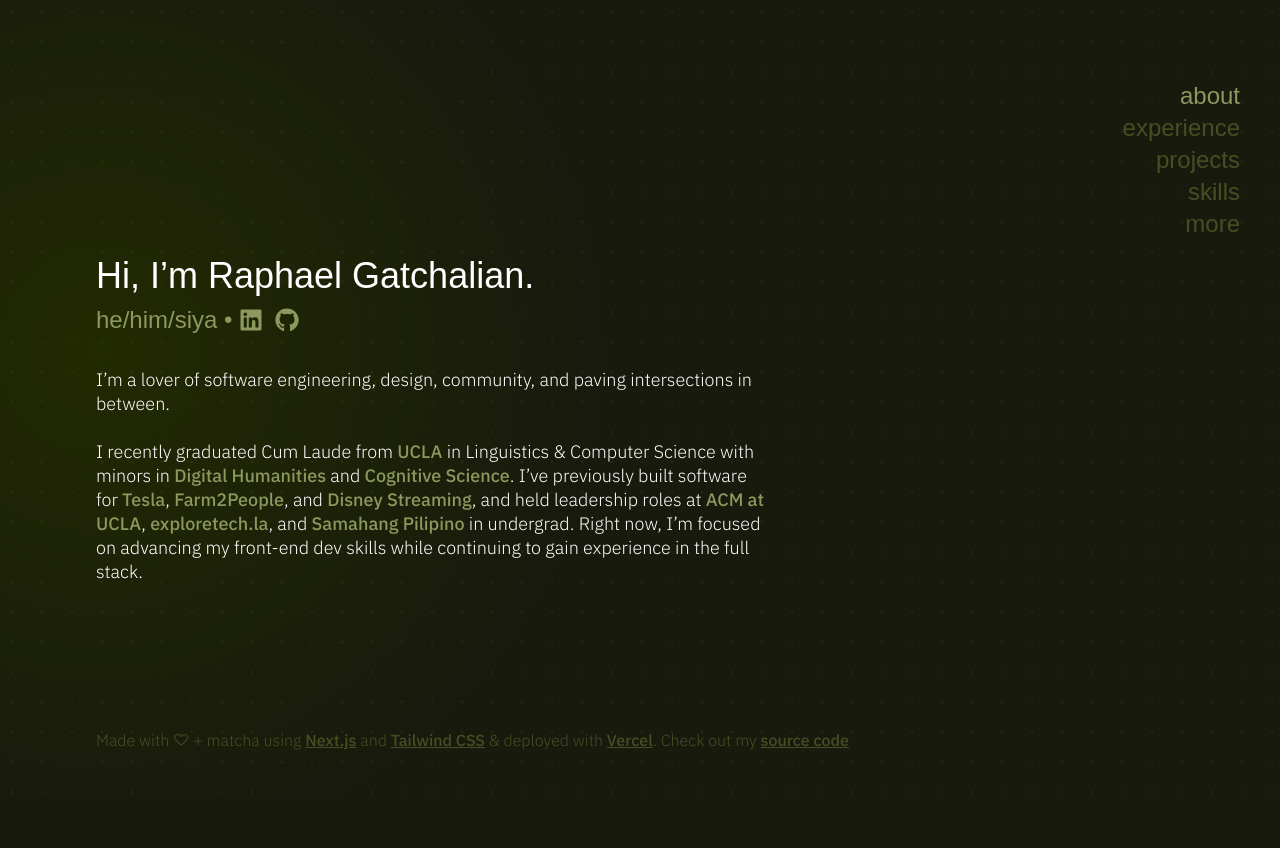
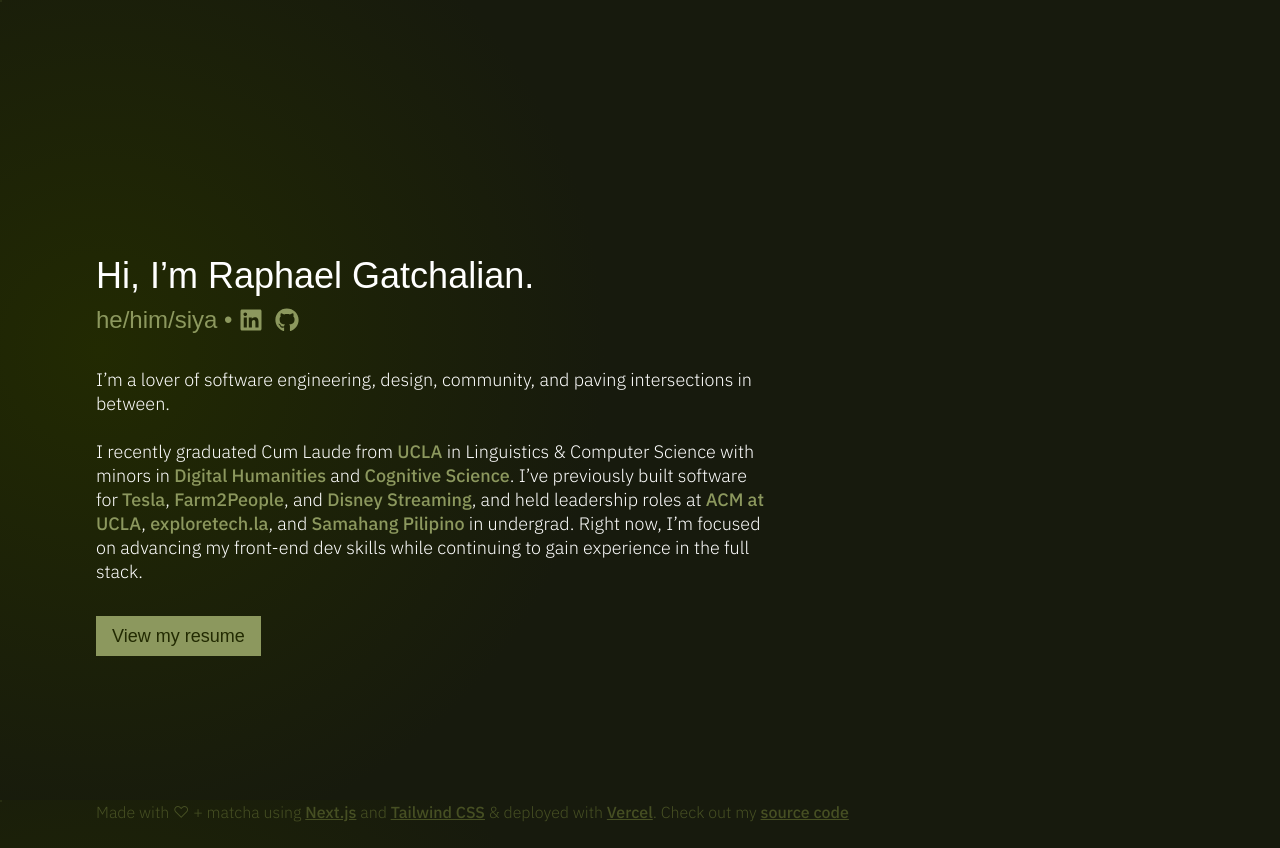
Before and after one commit to raphaeling/raphaeling.github.io, a Next.js app: page / in a window 1280 px wide. Before the commit the page ends 800 px from the top, so only its background shows below. Built offline with nearby package versions, Linux system fonts and the light colour scheme; a web font is replaced by a local one.

Commit message:
Removed navbar temporarily, added PageButton

```diff
--- a/src/app/(pages)/layout.tsx
+++ b/src/app/(pages)/layout.tsx
@@ -1,5 +1,5 @@
 import Footer from '@/components/root/Footer';
-import NavBar from '@/components/root/NavBar';
+// import NavBar from '@/components/root/NavBar';
 import PageLogo from '@/components/root/PageLogo';
 import { Fragment } from 'react';
 
@@ -11,7 +11,7 @@
   return (
     <Fragment>
       <header className='relative'>
-        <NavBar />
+        {/* <NavBar /> */}
         <PageLogo className='w-16 pt-12 lg:pt-20 pl-12 md:px-24' />
       </header>
       <main className='justify-center px-12 md:px-24 pb-24 text-lg'>
--- a/src/components/home/Hero.tsx
+++ b/src/components/home/Hero.tsx
@@ -1,15 +1,13 @@
 import ExternalLink from '../root/ExternalLink';
 import FadeIn from '../root/FadeIn';
 import { FaGithub, FaLinkedin } from 'react-icons/fa';
+import PageHeading from '../root/PageHeading';
+import PageButton from '../root/PageButton';
 
 export default function Hero(): JSX.Element {
   return (
     <div className='max-w-2xl pt-64'>
-      <div className='font-display'>
-        <FadeIn>
-          <h1 className='text-4xl pb-2'>Hi, I’m Raphael Gatchalian.</h1>
-        </FadeIn>
-        <FadeIn order={1}>
+      <PageHeading title='Hi, I’m Raphael Gatchalian.'>
         <h2 className='flex text-2xl text-light font-thin pb-8'>
           he/him/
           <ExternalLink href='https://en.wiktionary.org/wiki/siya#Tagalog' className='hover:text-lighter'>
@@ -25,8 +23,7 @@
             </ExternalLink>
           </span>
         </h2>
-        </FadeIn>
-      </div>
+      </PageHeading>
       <FadeIn order={2}>
         <div className='font-thin text-lg leading-6'>
           <p>
@@ -94,6 +91,7 @@
             students in tech at ACM at UCLA and hosted dev workshops and panels for high school students from underserved
             areas of Los Angeles at exploretech.la. */}
           </p>
+          <PageButton label='View my resume' href='/assets/resume.pdf' className='bg-light hover:bg-lighter text-white font-display text-darker font-bold py-2 px-4 mt-8' />
         </div>
       </FadeIn>
     </div>
--- /dev/null
+++ b/src/components/root/PageButton.tsx
@@ -0,0 +1,20 @@
+import Link from 'next/link';
+
+export default function PageButton({
+  label,
+  href,
+  className,
+}: {
+  label: string,
+  href: string,
+  className: string,
+}
+) {
+  return (
+    <Link href={href}>
+      <button className={className}>
+        {label}
+      </button>
+    </Link>
+  );
+}
```
Lines whose indentation alone changed are shown as unchanged.
